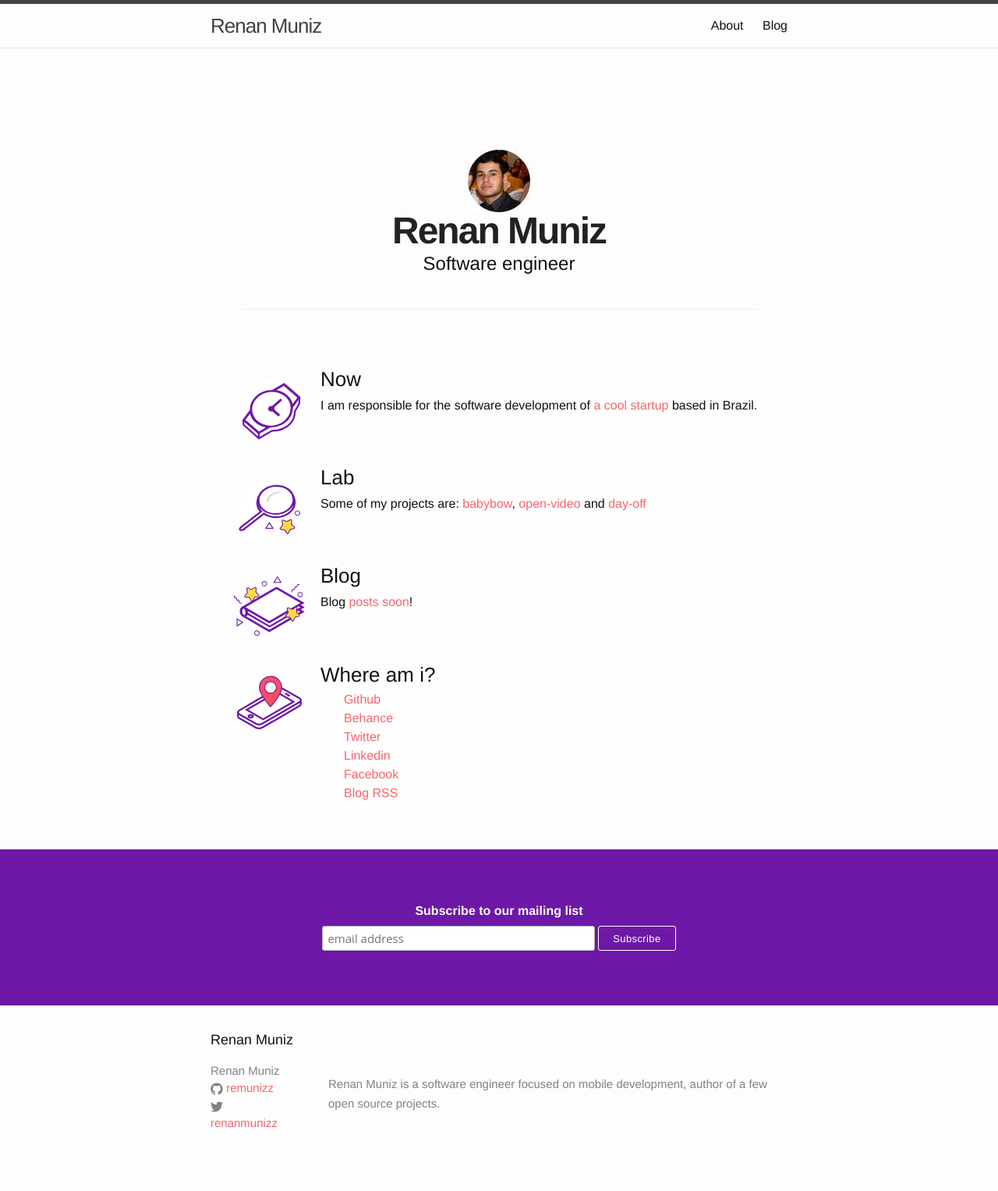
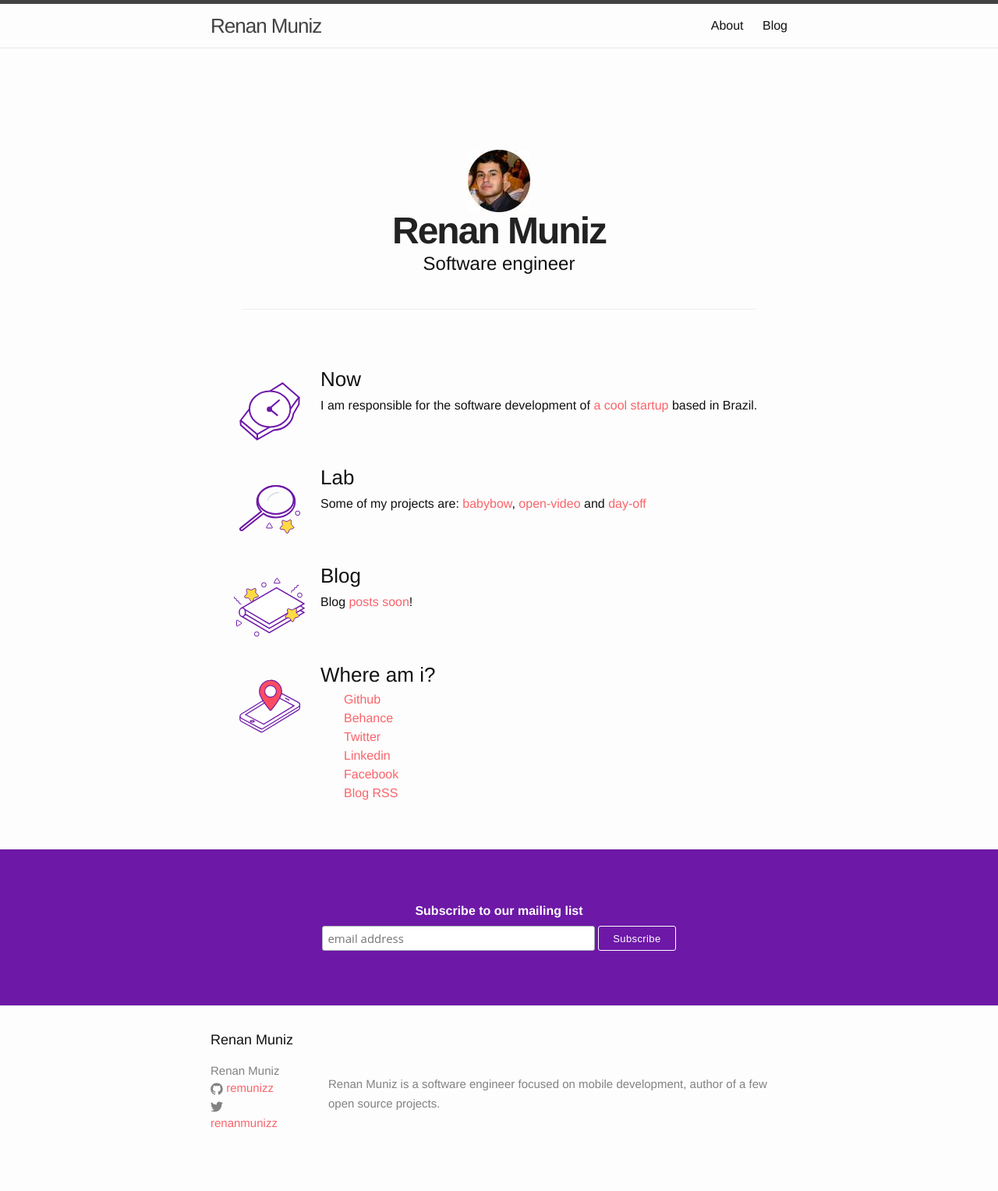
Before and after one commit to remunizz/remunizz.github.io, a Jekyll site: the page built from index.html, in a window 1280 px wide. Shown: the whole page at 78% size. Built offline with Jekyll 4.4.1, drawn with Linux system fonts in a browser that asks for light colours.

Commit message:
Update SVG icons

```diff
--- a/index.html
+++ b/index.html
@@ -8,7 +8,7 @@ layout: page
 
             <li class="list-item">
                 <div class="list-header">
-                    <div class="_bubble" style="background-image: url({{ site.url }}/assets/now-badge.svg);"></div>
+                    <div class="_bubble">{% include now-badge.svg %}</div>
                 </div>
                 <div class="list-detail">
                     <div class="_title-block">
@@ -23,7 +23,7 @@ layout: page
 
             <li class="list-item">
                 <div class="list-header">
-                    <div class="_bubble" style="background-image: url({{ site.url }}/assets/lab-badge.svg);"></div>
+                    <div class="_bubble">{% include lab-badge.svg %}</div>
                 </div>
                 <div class="list-detail">
                     <div class="_title-block">
@@ -37,7 +37,7 @@ layout: page
 
             <li class="list-item">
                 <div class="list-header">
-                    <div class="_bubble" style="background-image: url({{ site.url }}/assets/blog-badge.svg);"></div>
+                    <div class="_bubble">{% include blog-badge.svg %}</div>
                 </div>
                 <div class="list-detail">
                     <div class="_title-block">
@@ -51,7 +51,7 @@ layout: page
 
             <li class="list-item">
                 <div class="list-header">
-                    <div class="_bubble" style="background-image: url({{ site.url }}/assets/where-am-i-badge.svg);"></div>
+                    <div class="_bubble">{% include gps-badge.svg %}</div>
                 </div>
                 <div class="list-detail">
                     <div class="_title-block">
```
Also changed, not shown: _includes/blog-badge.svg (added), _includes/gps-badge.svg (added), _includes/lab-badge.svg (added), _includes/now-badge.svg (added).
